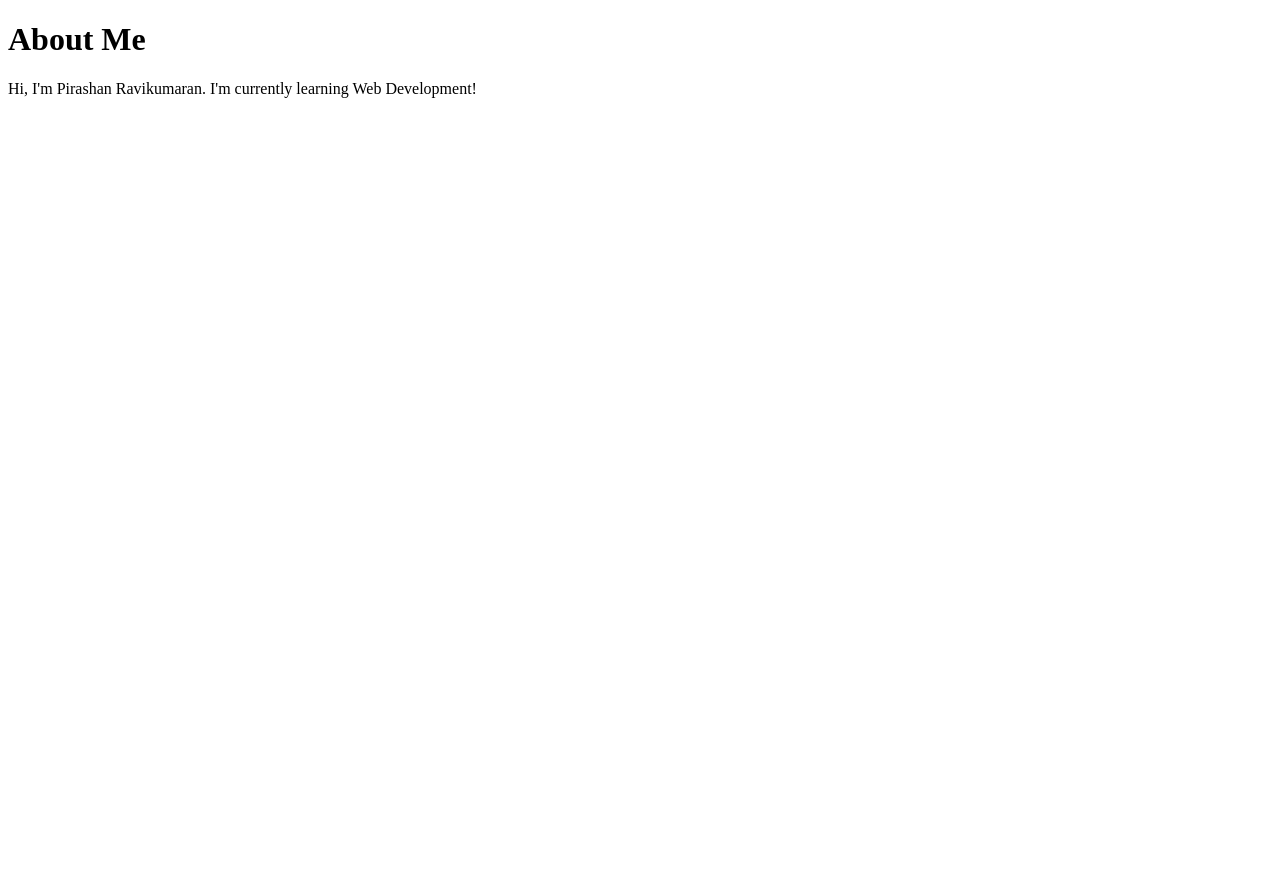
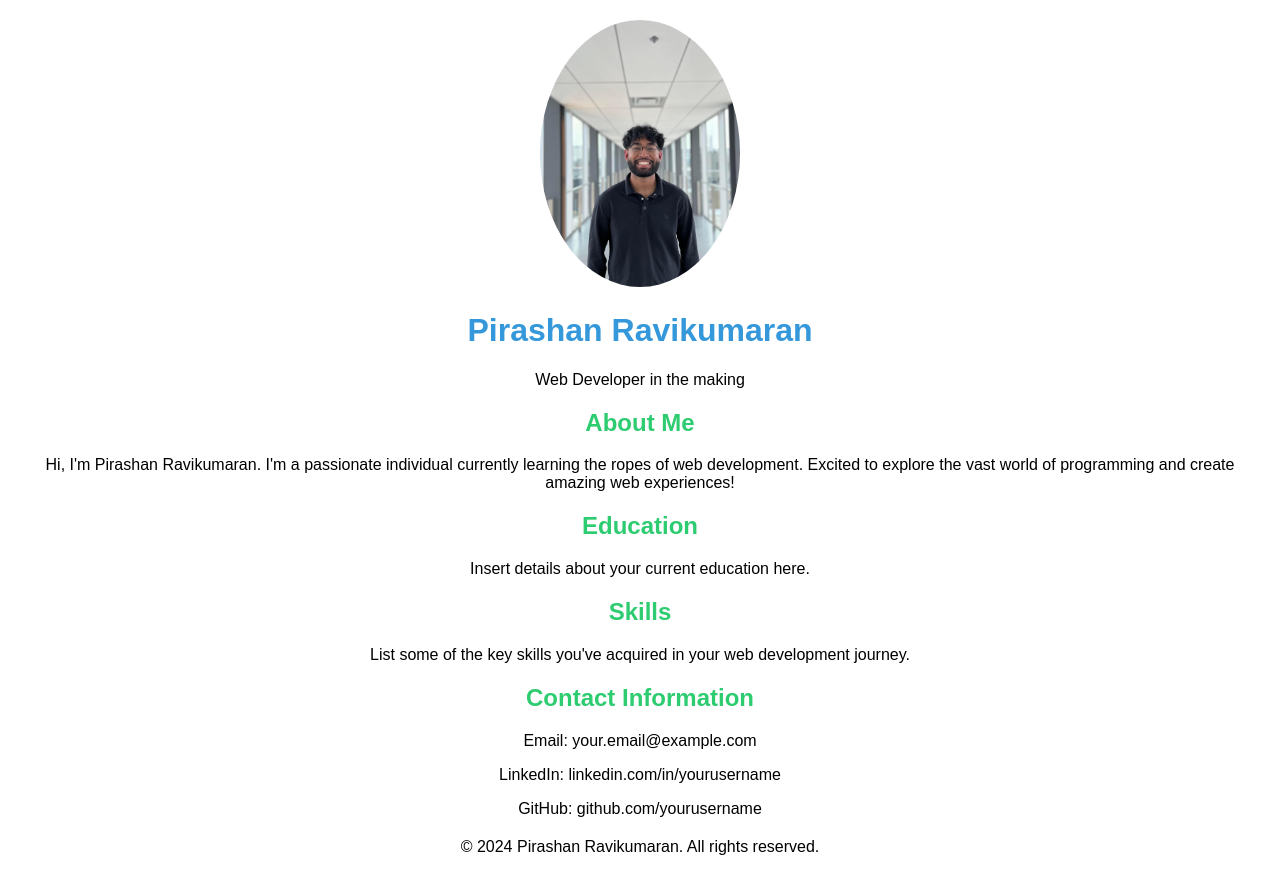
Before and after one commit to Pirashan/DTTP, a plain HTML site: page index.html in a window 1280 px wide. Before the commit the page ends 800 px from the top, so only its background shows below. Drawn offline with Linux system fonts and the light colour scheme.

Commit message:
added content

```diff
--- a/index.html
+++ b/index.html
@@ -1,9 +1,70 @@
 <!DOCTYPE html>
-<html>
+<html lang="en">
 <head>
- <title>Biography</title>
+    <meta charset="UTF-8">
+    <meta name="viewport" content="width=device-width, initial-scale=1.0">
+    <title>Pirashan Ravikumaran - Web Developer</title>
+    <style>
+        body {
+            font-family: Arial, sans-serif;
+            text-align: center;
+            margin: 20px;
+        }
+
+        h1 {
+            color: #3498db;
+        }
+
+        img {
+            border-radius: 50%;
+            max-width: 200px;
+            height: auto;
+        }
+
+        section {
+            margin: 20px 0;
+        }
+
+        h2 {
+            color: #2ecc71;
+        }
+
+        p {
+            margin-bottom: 10px;
+        }
+    </style>
 </head>
 <body>
- <h1>About Me</h1>
- <p>Hi, I'm Pirashan Ravikumaran. I'm currently learning Web Development!</p> </body>
+    <header>
+        <img src="profilepic.jpg" alt="Pirashan Ravikumaran">
+        <h1>Pirashan Ravikumaran</h1>
+        <p>Web Developer in the making</p>
+    </header>
+
+    <section id="about">
+        <h2>About Me</h2>
+        <p>Hi, I'm Pirashan Ravikumaran. I'm a passionate individual currently learning the ropes of web development. Excited to explore the vast world of programming and create amazing web experiences!</p>
+    </section>
+
+    <section id="education">
+        <h2>Education</h2>
+        <p>Insert details about your current education here.</p>
+    </section>
+
+    <section id="skills">
+        <h2>Skills</h2>
+        <p>List some of the key skills you've acquired in your web development journey.</p>
+    </section>
+
+    <section id="contact">
+        <h2>Contact Information</h2>
+        <p>Email: your.email@example.com</p>
+        <p>LinkedIn: linkedin.com/in/yourusername</p>
+        <p>GitHub: github.com/yourusername</p>
+    </section>
+
+    <footer>
+        <p>&copy; 2024 Pirashan Ravikumaran. All rights reserved.</p>
+    </footer>
+</body>
 </html>
```
